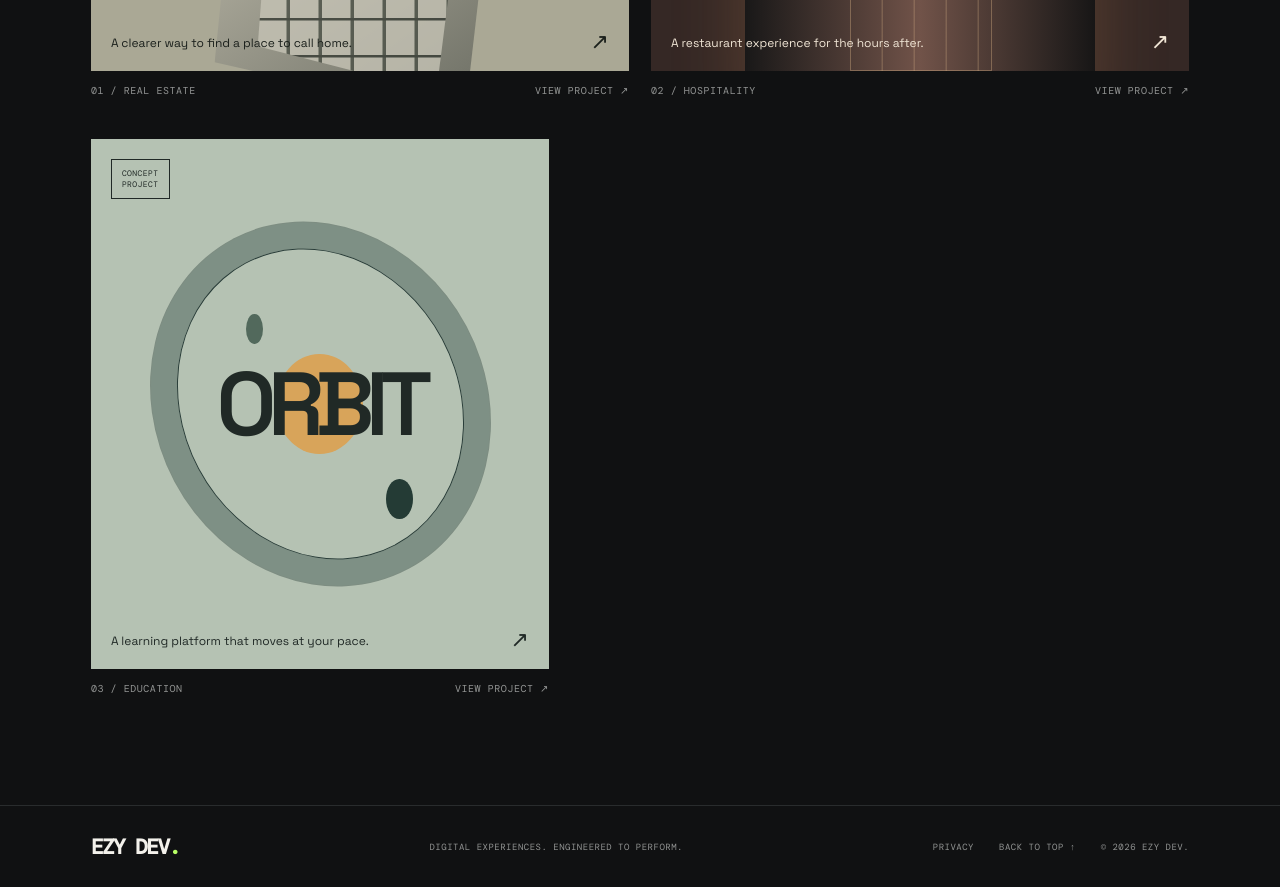
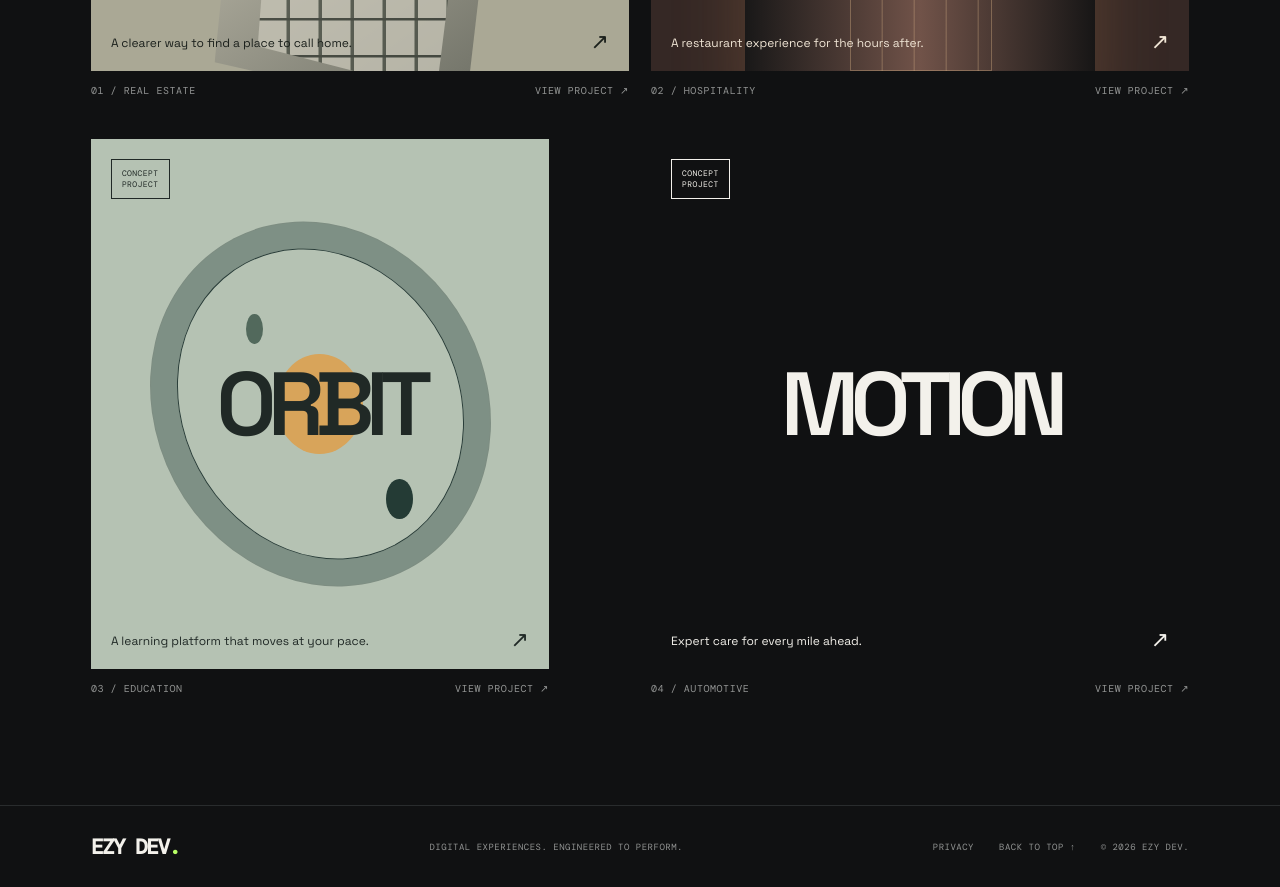
Before and after one commit to 001ezy/ezydev, a Next.js app: page /ezydev/work in a window 1280 px wide. Shown: the part 1140-2027 px from the top of the page. Built offline with nearby package versions, Linux system fonts and the light colour scheme.

Commit message:
Add MOTION to concept portfolio

```diff
--- a/src/app/work/[slug]/page.tsx
+++ b/src/app/work/[slug]/page.tsx
@@ -5,7 +5,8 @@ const projects: Record<string,{name:string;kind:string;title:string;desc:string;
   vertex:{name:"VERTEX",kind:"REAL ESTATE / CONCEPT PROJECT",title:"Find your place, with more clarity.",desc:"A concept sales experience for a residential development. Explore available homes, compare layouts and understand the numbers before booking a consultation.",features:["Interactive apartment selection","Floor and room filters","Floor plans and home cards","Price estimate calculator"]},
   noir:{name:"NOIR",kind:"HOSPITALITY / CONCEPT PROJECT",title:"A little more atmosphere, all the way through.",desc:"A restaurant concept that carries the feeling of an evening from the menu to the table. Browse dishes, build a demo basket and explore reservations.",features:["Filterable menu","Working demo basket","Quantity controls","Table reservation interface"]},
   orbit:{name:"ORBIT",kind:"EDUCATION / CONCEPT PROJECT",title:"Make room for what’s next.",desc:"A learning platform concept designed to turn curiosity into progress, with a clear path from course discovery to completed lessons.",features:["Course catalogue","Lesson experience","Knowledge checks","Progress tracking"]},
+  motion:{name:"MOTION",kind:"AUTOMOTIVE / CONCEPT PROJECT",title:"Care for the drive.",desc:"A service studio concept for thoughtful automotive care, clear estimates and simple appointment requests.",features:["Choose make and model","Service catalogue","Live estimate calculator","Demo booking flow"]},
 };
 
 export function generateStaticParams(){return Object.keys(projects).map(slug=>({slug}));}
-export default async function ProjectPage({params}:{params:Promise<{slug:string}>}){const {slug}=await params;const project=projects[slug];if(!project)notFound();return <PageFrame eyebrow={project.kind} title={project.name} intro={project.desc}><section className={`project-art detail-art ${slug}`}><span className="concept-stamp">CONCEPT<br/>PROJECT</span><span className="project-art-word">{project.name}</span></section><section className="project-detail-copy"><div><span className="eyebrow">THE IDEA</span><h2>{project.title}</h2></div><ul>{project.features.map(x=><li key={x}>{x}<span>↗</span></li>)}</ul></section><div className="page-cta"><a className="button button-lime" href="/ezydev/contact/">BUILD SOMETHING LIKE THIS ↗</a></div></PageFrame>}
+export default async function ProjectPage({params}:{params:Promise<{slug:string}>}){const {slug}=await params;const project=projects[slug];if(!project)notFound();return <PageFrame eyebrow={project.kind} title={project.name} intro={project.desc}><section className={`project-art detail-art ${slug}`}><span className="concept-stamp">CONCEPT<br/>PROJECT</span><span className="project-art-word">{project.name}</span></section><section className="project-detail-copy"><div><span className="eyebrow">THE IDEA</span><h2>{project.title}</h2></div><ul>{project.features.map(x=><li key={x}>{x}<span>↗</span></li>)}</ul></section><div className="page-cta"><a className="button button-lime" href={`/ezydev/${slug}/`}>LIVE DEMO ↗</a> <a className="button button-lime" href="/ezydev/contact/">BUILD SOMETHING LIKE THIS ↗</a></div></PageFrame>}
--- a/src/app/work/page.tsx
+++ b/src/app/work/page.tsx
@@ -4,6 +4,7 @@ const work = [
   ["vertex","VERTEX","REAL ESTATE","A clearer way to find a place to call home.","vertex"],
   ["noir","NOIR","HOSPITALITY","A restaurant experience for the hours after.","noir"],
   ["orbit","ORBIT","EDUCATION","A learning platform that moves at your pace.","orbit"],
+  ["motion","MOTION","AUTOMOTIVE","Expert care for every mile ahead.","motion"],
 ];
 
 export default function WorkPage() {
```
